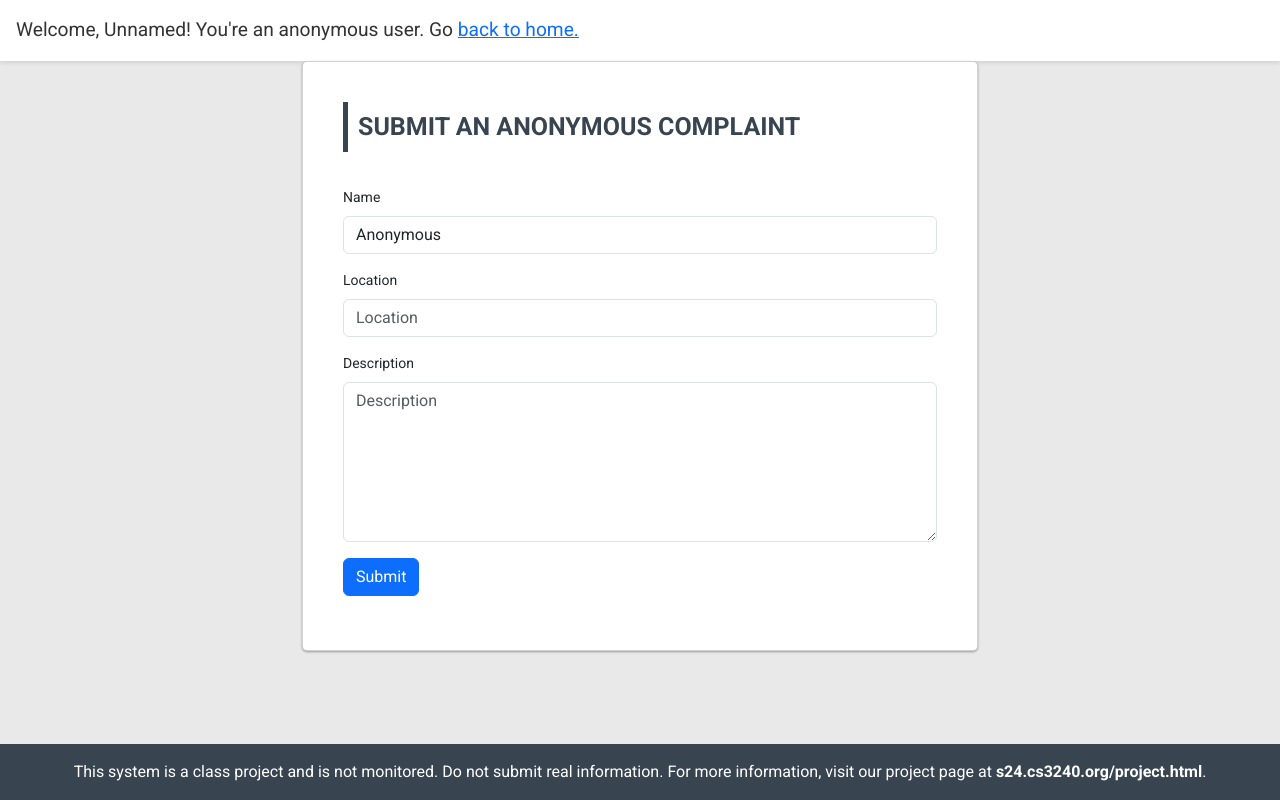
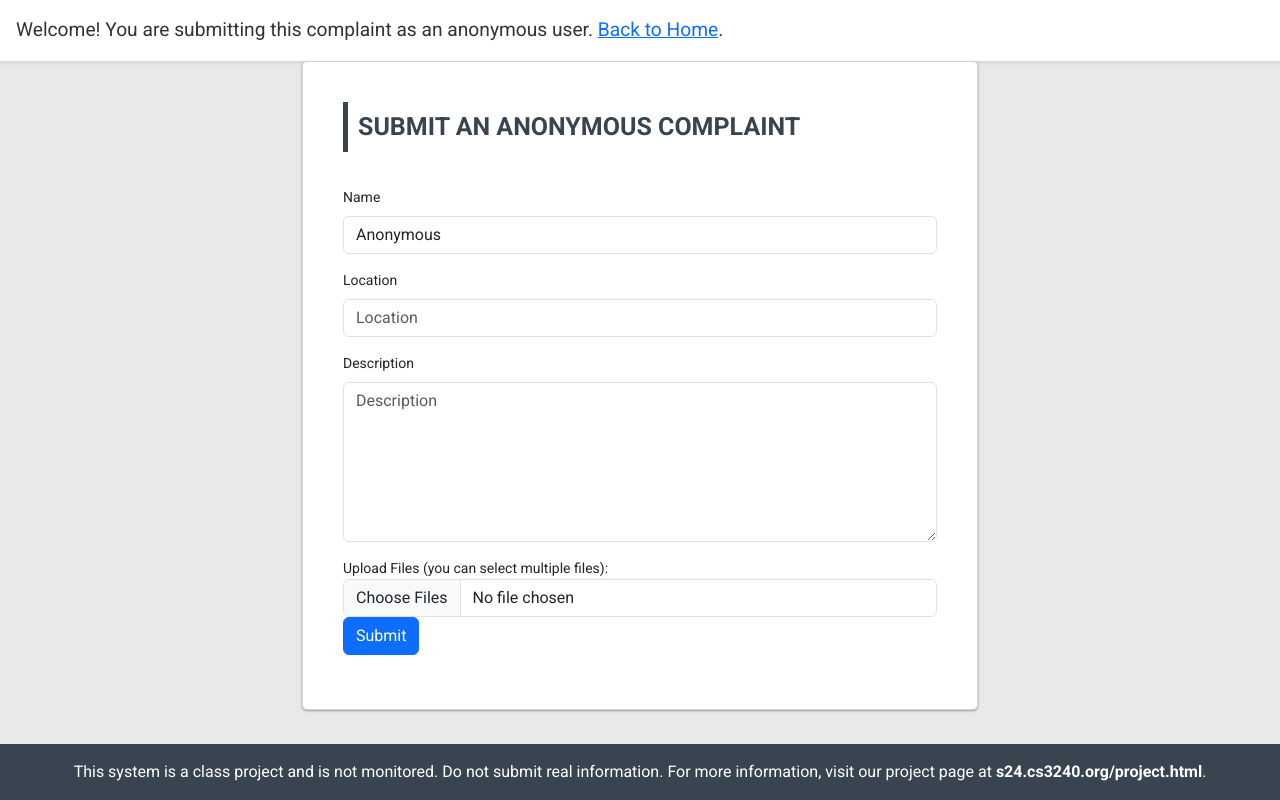
Before and after one commit to l1steven/HousingReports, a Django app: page /anonymous_complaint/ in a window 1280 px wide. Run offline with Django 4.2, Linux system fonts and the light colour scheme; parts of the project's set-up code (start-up, migrations or seed data) failed here and were passed over; some libraries are stand-ins or nearby versions.

Commit message:
anon user file fix

```diff
--- a/loginApp/templates/loginApp/anonymous_complaint_form.html
+++ b/loginApp/templates/loginApp/anonymous_complaint_form.html
@@ -91,7 +91,8 @@
 <body>
     <header>
         <div class="welcome-message">
-            Welcome, Unnamed! You're an anonymous user. Go <a href="/">back to home.</a>
+            Welcome! You are submitting this complaint as an anonymous user.
+            <a href="/">Back to Home</a>.
         </div>
     </header>
 
@@ -101,15 +102,23 @@
             <form method="post" enctype="multipart/form-data">
                 {% csrf_token %}
                 {% bootstrap_form form %}
+                <div class="form-group">
+                    <label for="upload">Upload Files (you can select multiple files):</label>
+                    <input type="file" class="form-control" id="upload" name="upload" multiple>
+                </div>
                 <div class="button-container">
                     <button type="submit" class="btn btn-primary">Submit</button>
                 </div>
             </form>
         </div>
     </div>
+
     <div class="navbar fixed-bottom">
-        <span>This system is a class project and is not monitored. Do not submit real information. For more information, visit our project page at <a href="https://s24.cs3240.org/project.html" target="_blank">s24.cs3240.org/project.html</a>.</span>
+        <span>This system is a class project and is not monitored. Do not submit real information.
+        For more information, visit our project page at
+        <a href="https://s24.cs3240.org/project.html" target="_blank">s24.cs3240.org/project.html</a>.</span>
     </div>
+
     {% bootstrap_javascript %}
 </body>
 </html>
--- a/loginApp/views.py
+++ b/loginApp/views.py
@@ -92,6 +92,11 @@ def anonymous_complaint_view(request):
             complaint.user = None
             complaint.is_anonymous = True
             complaint.save()
+
+            files = request.FILES.getlist('upload')
+            for file in files:
+                ComplaintFile.objects.create(complaint=complaint, file=file)
+
             return render(request, 'loginApp/complaint_success_anon.html')
     else:
         # when it is a GET request
```
Lines whose indentation alone changed are shown as unchanged.
